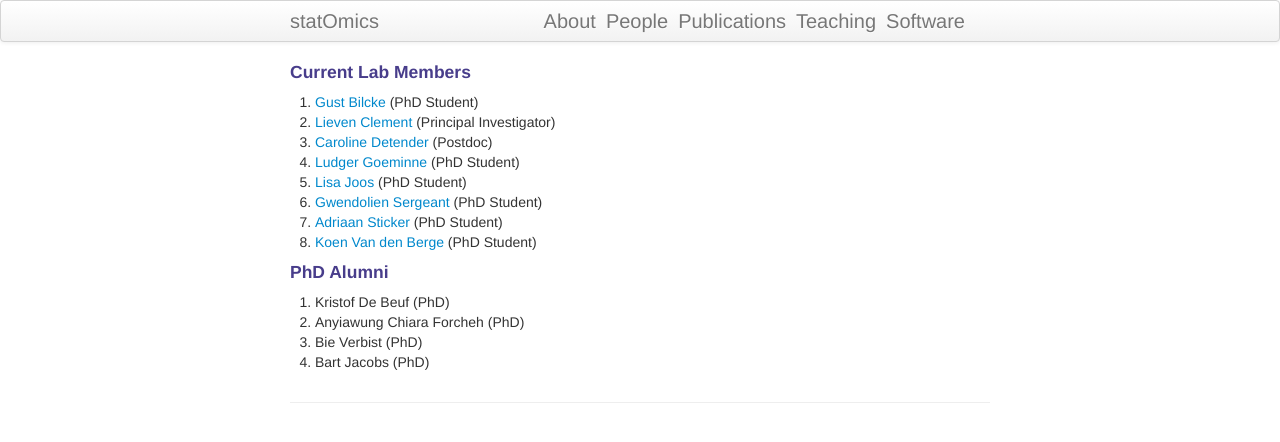
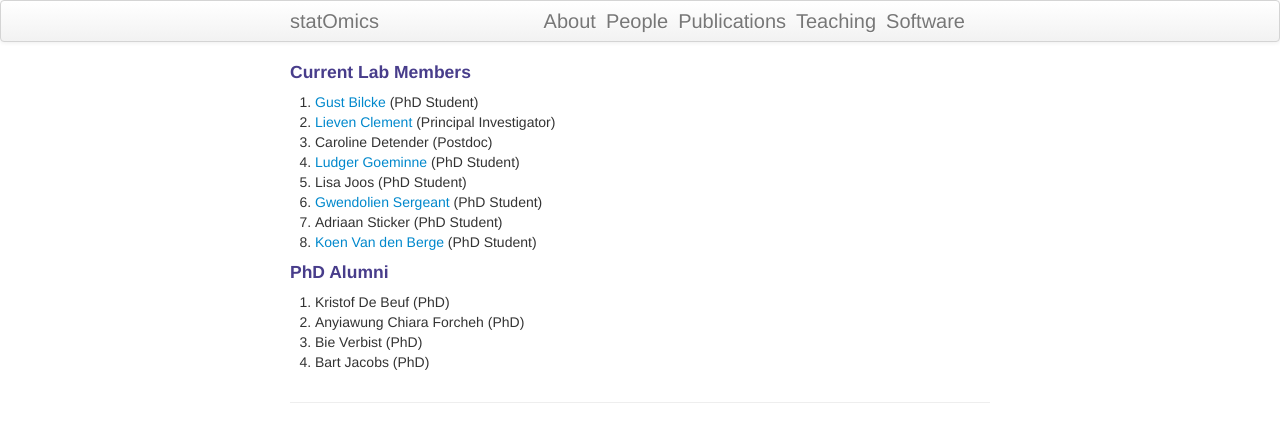
Before and after one commit to statOmics/statOmics.github.io, a Jekyll site: the page built from pages/people.md, in a window 1280 px wide. Shown: the top 442 px of the page. Built offline with Jekyll 4.4.1, drawn with Linux system fonts in a browser that asks for light colours; some of the changed lines change nothing that is shown.

```diff
--- a/pages/people.md
+++ b/pages/people.md
@@ -7,11 +7,11 @@
 
 1. [Gust Bilcke](/pages/gust.html) (PhD Student)
 2. [Lieven Clement](/pages/about.html) (Principal Investigator)
-2. [Caroline Detender](/pages/caroline.html) (Postdoc)
+2. Caroline Detender (Postdoc)
 3. [Ludger Goeminne](/pages/ludger.html) (PhD Student)
-4. [Lisa Joos](/pages/lisa.html) (PhD Student)
+4. Lisa Joos (PhD Student)
 5. [Gwendolien Sergeant](/pages/gwendolien.html) (PhD Student)
-6. [Adriaan Sticker](/pages/adriaan.html) (PhD Student)
+6. Adriaan Sticker (PhD Student)
 7. [Koen Van den Berge](/pages/koen.html) (PhD Student)
 
 #### PhD Alumni
```
